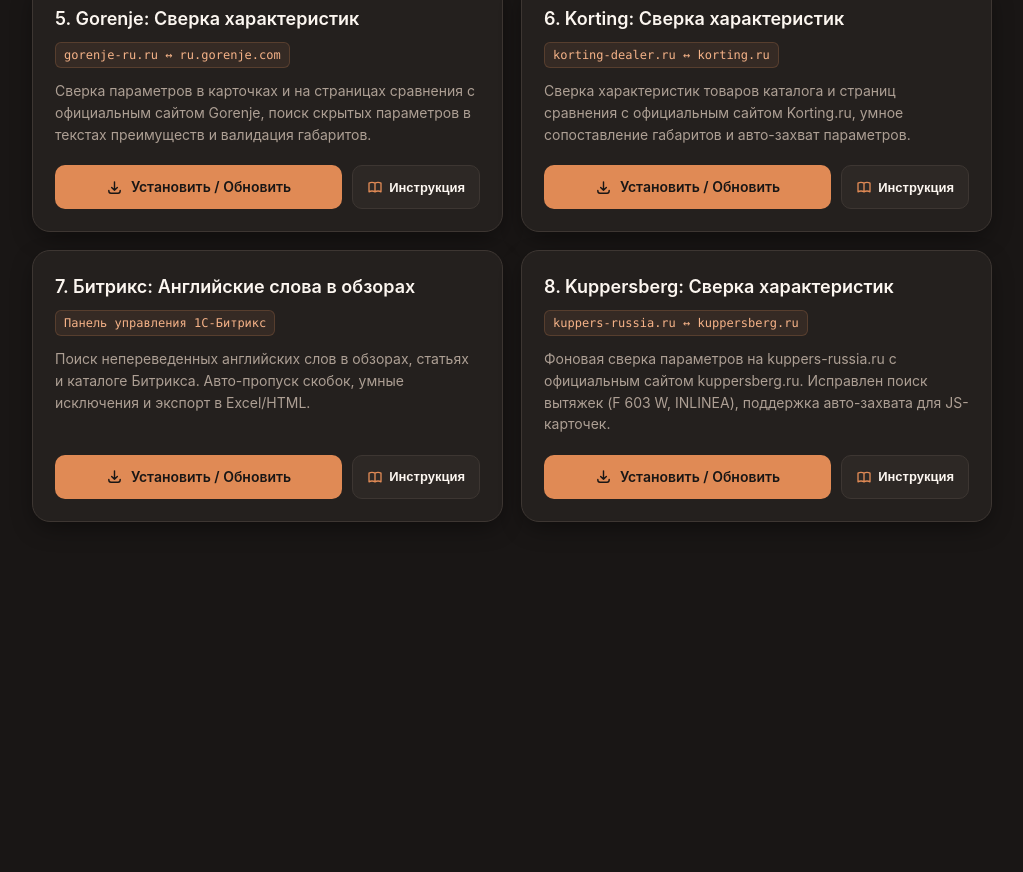
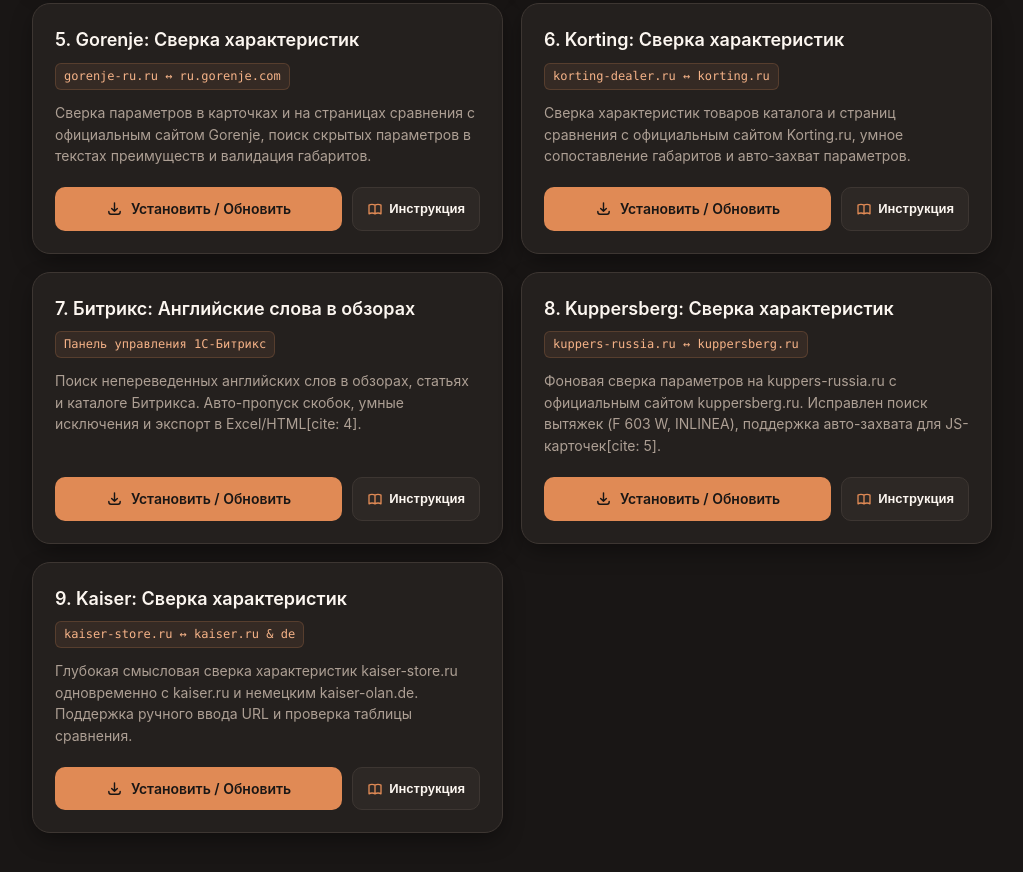
Before and after one commit to Lintervil/price-tools, a plain HTML site: page index.html in a window 1280 px wide. Shown: the part 1028-1900 px from the top of the page, without its empty margins (128-1151 px from the left). Before the commit the page ends 1610 px from the top, so only its background shows below. Drawn offline with Linux system fonts and the light colour scheme.

```diff
--- a/index.html
+++ b/index.html
@@ -616,12 +616,12 @@
     <main class="scripts-list" id="scriptsGrid">
 
       <!-- Карточка 1: Miele -->
-      <article class="script-card" data-search="miele-store miele store проверка английских слов перевод карточки товаров">
+      <article class="script-card" data-search="miele-store miele store проверка английских слов перевод карточки товаров массовая проверка каталога обзоры">
         <div class="card-top">
           <h2 class="card-title">1. Miele-Store: Проверка перевода</h2>
           <span class="card-badge">miele-store.ru</span>
         </div>
-        <p class="card-desc">Проверка и подсвечивание английских слов и терминов в карточках товаров каталога.</p>
+        <p class="card-desc">Поиск непереведенных английских слов в карточках и массовая проверка каталога. Сканирование описания, характеристик, обзоров и экспорт в CSV[cite: 6].</p>
         <div class="card-buttons">
           <a class="btn-install" href="./scripts/miele-store-words.user.js" target="_blank" rel="noopener">
             <svg fill="none" stroke="currentColor" viewBox="0 0 24 24">
@@ -759,7 +759,7 @@
           <h2 class="card-title">7. Битрикс: Английские слова в обзорах</h2>
           <span class="card-badge">Панель управления 1С-Битрикс</span>
         </div>
-        <p class="card-desc">Поиск непереведенных английских слов в обзорах, статьях и каталоге Битрикса. Авто-пропуск скобок, умные исключения и экспорт в Excel/HTML.</p>
+        <p class="card-desc">Поиск непереведенных английских слов в обзорах, статьях и каталоге Битрикса. Авто-пропуск скобок, умные исключения и экспорт в Excel/HTML[cite: 4].</p>
         <div class="card-buttons">
           <a class="btn-install" href="./scripts/bitrix-foreign-words.user.js" target="_blank" rel="noopener">
             <svg fill="none" stroke="currentColor" viewBox="0 0 24 24">
@@ -782,7 +782,7 @@
           <h2 class="card-title">8. Kuppersberg: Сверка характеристик</h2>
           <span class="card-badge">kuppers-russia.ru ↔ kuppersberg.ru</span>
         </div>
-        <p class="card-desc">Фоновая сверка параметров на kuppers-russia.ru с официальным сайтом kuppersberg.ru. Исправлен поиск вытяжек (F 603 W, INLINEA), поддержка авто-захвата для JS-карточек.</p>
+        <p class="card-desc">Фоновая сверка параметров на kuppers-russia.ru с официальным сайтом kuppersberg.ru. Исправлен поиск вытяжек (F 603 W, INLINEA), поддержка авто-захвата для JS-карточек[cite: 5].</p>
         <div class="card-buttons">
           <a class="btn-install" href="./scripts/kuppersberg-spec-checker.user.js" target="_blank" rel="noopener">
             <svg fill="none" stroke="currentColor" viewBox="0 0 24 24">
@@ -791,6 +791,29 @@
             Установить / Обновить
           </a>
           <button type="button" class="btn-guide" data-guide-id="kuppersberg-spec">
+            <svg fill="none" stroke="currentColor" viewBox="0 0 24 24">
+              <path stroke-linecap="round" stroke-linejoin="round" stroke-width="2" d="M12 6.253v13m0-13C10.832 5.477 9.246 5 7.5 5S4.168 5.477 3 6.253v13C4.168 18.477 5.754 18 7.5 18s3.332.477 4.5 1.253m0-13C13.168 5.477 14.754 5 16.5 5c1.747 0 3.332.477 4.5 1.253v13C19.832 18.477 18.247 18 16.5 18c-1.746 0-3.332.477-4.5 1.253"/>
+            </svg>
+            Инструкция
+          </button>
+        </div>
+      </article>
+
+      <!-- Карточка 9: Kaiser Сверка характеристик -->
+      <article class="script-card" data-search="kaiser kaiser-store kaiser.ru kaiser-olan.de кайзер сверка характеристик сравнение параметров спецификации official spec checker немецкий сайт ru de">
+        <div class="card-top">
+          <h2 class="card-title">9. Kaiser: Сверка характеристик</h2>
+          <span class="card-badge">kaiser-store.ru ↔ kaiser.ru & de</span>
+        </div>
+        <p class="card-desc">Глубокая смысловая сверка характеристик kaiser-store.ru одновременно с kaiser.ru и немецким kaiser-olan.de. Поддержка ручного ввода URL и проверка таблицы сравнения.</p>
+        <div class="card-buttons">
+          <a class="btn-install" href="./scripts/kaiser-spec-checker.user.js" target="_blank" rel="noopener">
+            <svg fill="none" stroke="currentColor" viewBox="0 0 24 24">
+              <path stroke-linecap="round" stroke-linejoin="round" stroke-width="2" d="M4 16v1a3 3 0 003 3h10a3 3 0 003-3v-1m-4-4l-4 4m0 0l-4-4m4 4V4"/>
+            </svg>
+            Установить / Обновить
+          </a>
+          <button type="button" class="btn-guide" data-guide-id="kaiser-spec">
             <svg fill="none" stroke="currentColor" viewBox="0 0 24 24">
               <path stroke-linecap="round" stroke-linejoin="round" stroke-width="2" d="M12 6.253v13m0-13C10.832 5.477 9.246 5 7.5 5S4.168 5.477 3 6.253v13C4.168 18.477 5.754 18 7.5 18s3.332.477 4.5 1.253m0-13C13.168 5.477 14.754 5 16.5 5c1.747 0 3.332.477 4.5 1.253v13C19.832 18.477 18.247 18 16.5 18c-1.746 0-3.332.477-4.5 1.253"/>
             </svg>
@@ -881,17 +904,17 @@
     ========================================= */
     const scriptGuides = {
       'miele-words': {
-        title: 'Miele-Store: Проверка перевода',
+        title: 'Miele-Store: Проверка перевода (v0.10)',
         badge: 'miele-store.ru',
         scriptUrl: './scripts/miele-store-words.user.js',
-        purpose: 'Скрипт проверяет карточки товаров каталога Miele на наличие непереведенных английских слов и терминов, которые могли случайно остаться при заполнении контента.',
+        purpose: 'Скрипт проверяет карточки товаров каталога Miele на наличие непереведенных английских слов и терминов, которые могли случайно остаться при заполнении контента[cite: 6]. Поддерживает массовую проверку целых каталогов, обход пагинации и экспорт в CSV[cite: 6].',
         steps: [
-          'Откройте любую карточку товара в каталоге на сайте <strong>miele-store.ru</strong>.',
-          'Скрипт автоматически просканирует блок характеристик, описание и название.',
-          'Все найденные англоязычные слова подсвечиваются ярким цветовым маркером.',
-          'Если слово должно быть переведено — скопируйте его и поправьте значение в административной панели сайта.'
+          'Откройте любую карточку товара или раздел каталога на сайте <strong>miele-store.ru</strong>[cite: 6].',
+          'Скрипт автоматически просканирует блок характеристик, описание и название[cite: 6].',
+          'Все найденные англоязычные слова подсвечиваются ярким цветовым маркером[cite: 6].',
+          'Внизу страницы или через панель можно запустить массовую проверку всех карточек выбранного каталога и выгрузить итоговый отчёт в CSV для Excel[cite: 6].'
         ],
-        tip: '<strong>Подсказка:</strong> скрипт игнорирует стандартные обозначения моделей и единицы измерения, обращая внимание только на текст описания и названий свойств.'
+        tip: '<strong>Подсказка:</strong> скрипт игнорирует стандартные обозначения моделей, единицы измерения и слова в скобках, а также позволяет добавлять исключения прямо через панель[cite: 6].'
       },
 
       'asko-words': {
@@ -993,6 +1016,21 @@
           'Если карточка на официальном сайте подгружается динамически через JS — нажмите кнопку <strong>«Авто-захват»</strong>, скрипт считает данные через служебное окно и сохранит их в кэш[cite: 5].'
         ],
         tip: '<strong>Особенность:</strong> скрипт автоматически приводит габариты ниш и приборов из миллиметров в сантиметры, игнорирует другие бренды (Kuppersbusch, Asko) и умеет сопоставлять комплектацию по отдельным элементам[cite: 5].'
+      },
+
+      'kaiser-spec': {
+        title: 'Kaiser: Сверка характеристик (v2.1.3)',
+        badge: 'kaiser-store.ru ↔ kaiser.ru & kaiser-olan.de',
+        scriptUrl: './scripts/kaiser-spec-checker.user.js',
+        purpose: 'Скрипт выполняет глубокую смысловую сверку характеристик техники на kaiser-store.ru одновременно с двумя официальными сайтами: российским kaiser.ru и немецким kaiser-olan.de. Работает как в карточке товара, так и на странице сравнения (/compare/).',
+        steps: [
+          'Откройте любую карточку товара или страницу сравнения (<code>/compare/</code>) на сайте <strong>kaiser-store.ru</strong>.',
+          'В правом нижнем углу появится плавающая кнопка <strong>«🔍 Сверка Kaiser»</strong>. Скрипт автоматически запустит параллельный опрос kaiser.ru и kaiser-olan.de.',
+          'Строки подсветятся цветом: зелёный (✔️) — совпадение, жёлтый (⚠️) — частичное совпадение/есть на одном из сайтов, красный (❌) — расхождение.',
+          'Нажмите кнопку <strong>«оф. сайты»</strong> напротив любого параметра, чтобы открыть окно с точными значениями с обоих официальных сайтов и скопировать нужное в буфер обмена.',
+          'Если kaiser.ru заблокировал автоматический поиск или показал капчу — нажмите <strong>«✏️ Задать URL»</strong> и вставьте прямую ссылку на товар вручную, скрипт мгновенно считает данные.'
+        ],
+        tip: '<strong>Особенность:</strong> скрипт понимает немецкие технические термины (breite, tiefe, edelstahl, gusseisen), сопоставляет габариты приборов и ниш с учётом перевода миллиметров в сантиметры, а также на лету проверяет диапазоны мощностей конфорок.'
       }
     };
 
```
